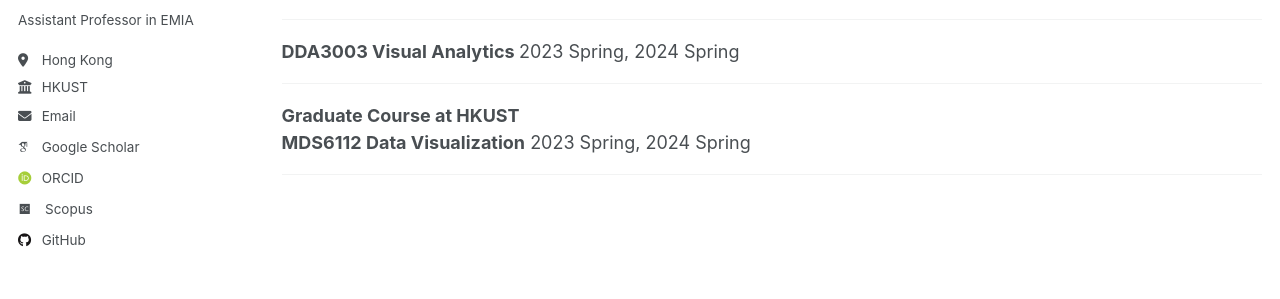
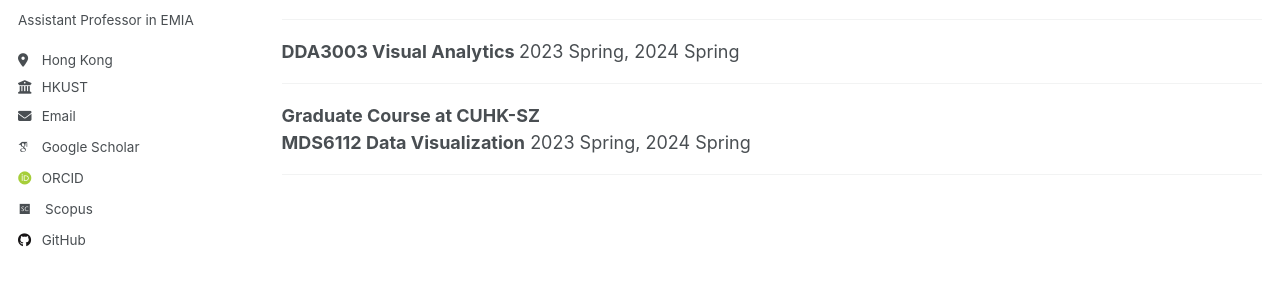
Before and after one commit to stevenhan1991/stevenhan1991.github.io, a Jekyll site: the page built from _pages/teaching.md, in a window 1280 px wide and 958 px high. Shown: the part 376-675 px from the top of the window. Built offline with Jekyll 4.4.1, drawn with Linux system fonts in a browser that asks for light colours; some web fonts are replaced.

Commit message:
Update teaching.md

```diff
--- a/_pages/teaching.md
+++ b/_pages/teaching.md
@@ -37,7 +37,7 @@ redirect_from:
 
    <hr>
 
- <b> Graduate Course at HKUST</b>
+ <b> Graduate Course at CUHK-SZ</b>
 
   <div class="text">
     <div class="title"><b>MDS6112 Data Visualization</b> 2023 Spring, 2024 Spring
```
